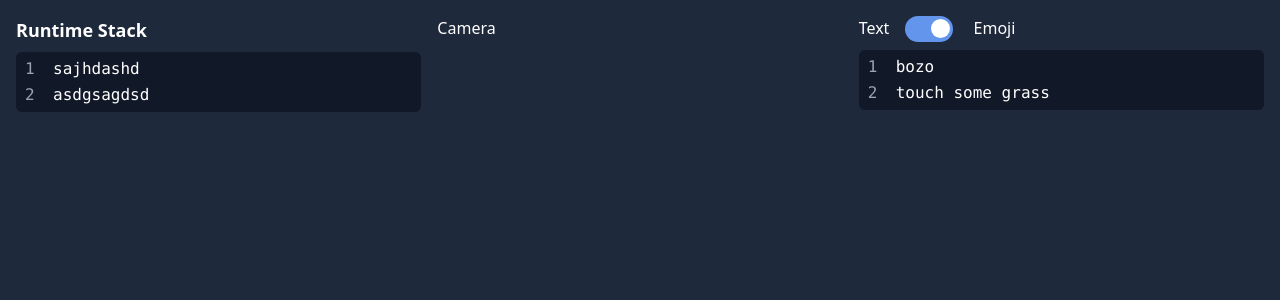
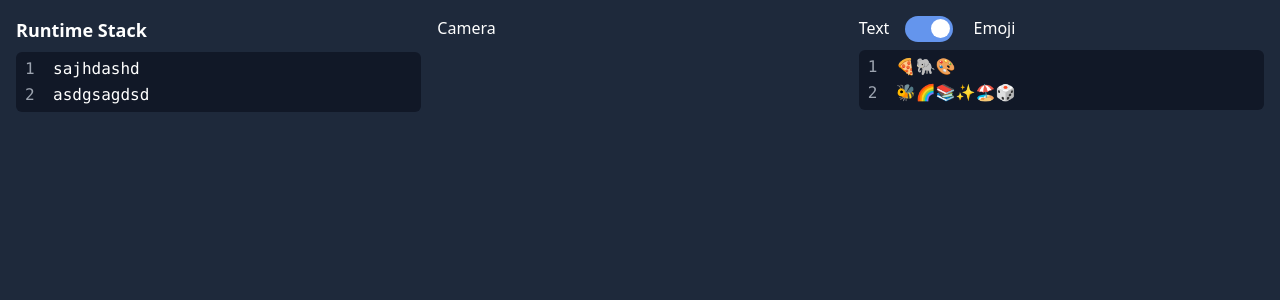
Before and after one commit to zayan-sheikh/baboon, a SvelteKit app: page / in a window 1280 px wide. Shown: the top 300 px of the page. Built offline with nearby package versions, Linux system fonts and the light colour scheme.

Commit message:
Toggle changes the text

```diff
--- a/src/routes/+page.svelte
+++ b/src/routes/+page.svelte
@@ -22,7 +22,7 @@
         </div>
         <div>
             <Switch bind:value={switchValue} design="multi" options={['Text', 'Emoji']}/>
-            <CodeEditor codeLines={switchValue == "Emoji" ? code.emoji : code.text}/>
+            <CodeEditor codeLines={switchValue === "Text" ? code.text : code.emoji}/>
         </div>
     </div>
 </div>
```
